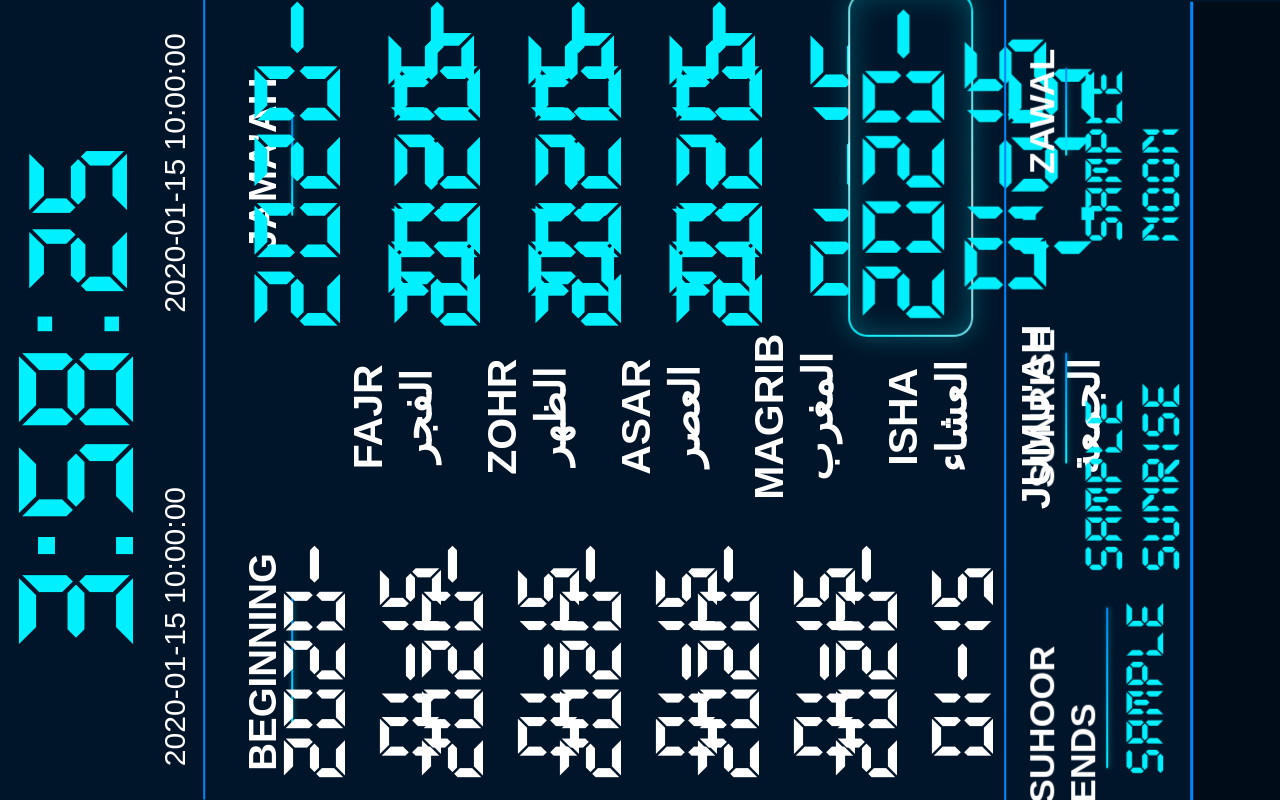
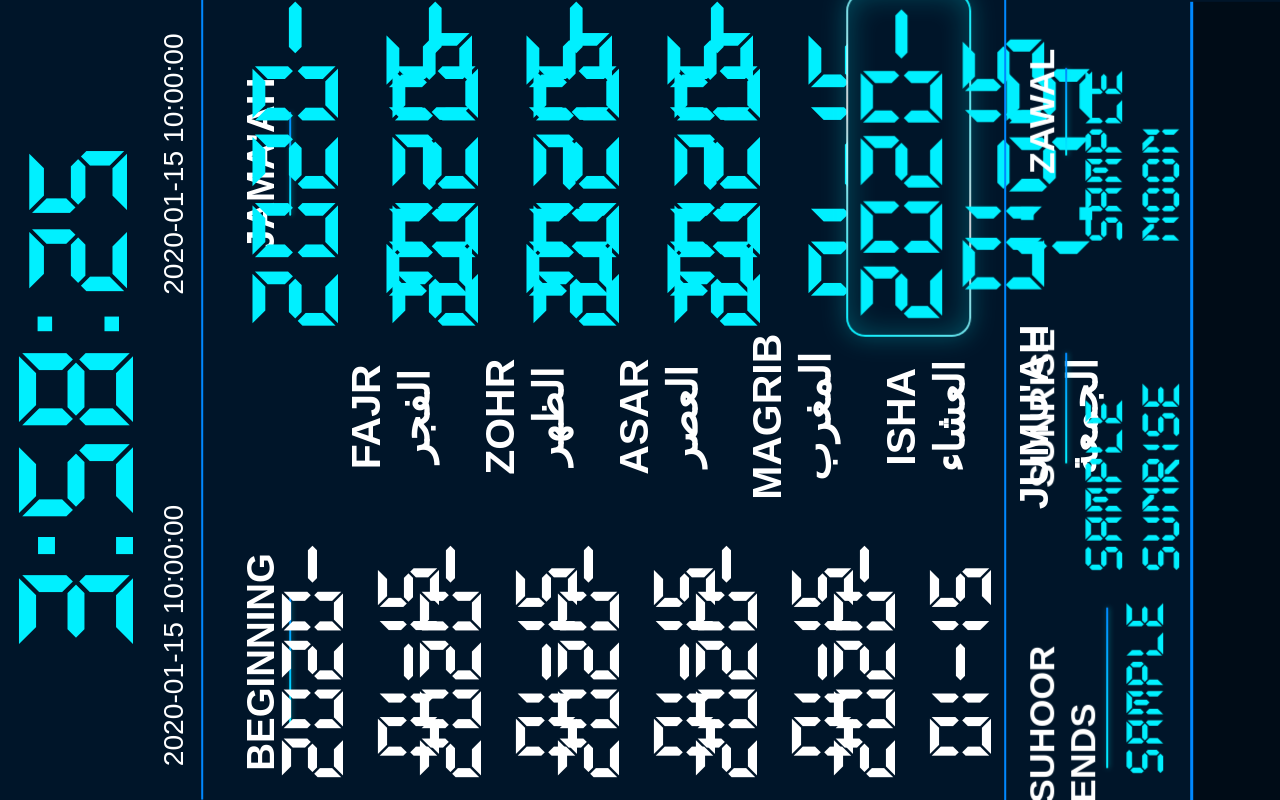
Before and after one commit to mohammedsajjadk/prayer-times, a Flask app: template templates/index.html in a window 1280 px wide. Run offline with Flask 2, Linux system fonts and the light colour scheme; the template is opened without the code that fills it: most values are stand-ins (such as "Sample title", 1, 10 or a date in 2020); some web fonts are replaced.

Commit message:
date font size reduced

```diff
--- a/static/styles.css
+++ b/static/styles.css
@@ -245,7 +245,7 @@ body, html {
     display: flex;
     justify-content: space-between;
     width: 98%;
-    font-size: 2.35vw; /* Increased from 3.0vw to 3.5vw */
+    font-size: 2.2vw; /* Increased from 3.0vw to 3.5vw */
     text-align: center;
     margin-top: -2vh;
     margin-bottom: 0.5vw;
```
